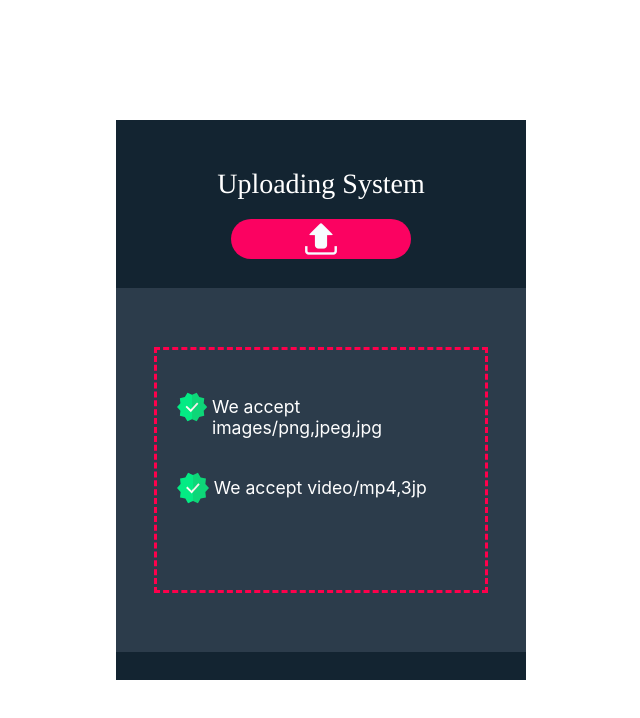
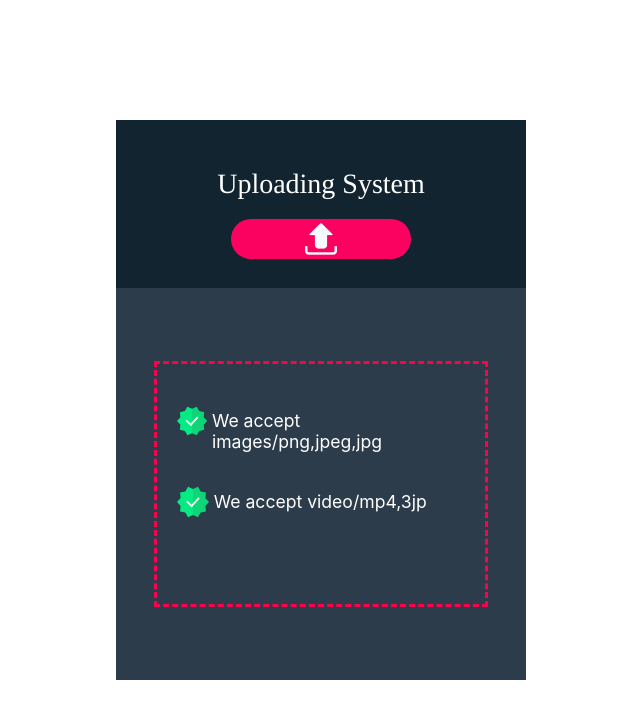
Before and after one commit to yacine-yac/upload, a React (Create React App) app: page / in a window 1280 px wide. Shown: the top 718 px of the page, without its empty margins (319-959 px from the left). Built offline with nearby package versions, Linux system fonts and the light colour scheme.

Commit message:
style changes on area2 class

```diff
--- a/src/App.css
+++ b/src/App.css
@@ -38,11 +38,12 @@ form{width: 100%;height:100%;}
       overflow-y: scroll;
       position: relative;
       /* z-index: 0; */
-    width: 100%;height: 65%;
+    width: 100%;height: 70%;
     background-color: var(--backgroundArea2);
     /* margin: 0px;  */
 }
 .area2:has(.peace){
+    height: 55%;
     flex-direction: column;
 }
 .area2 .area21{border:1px solid red;margin: auto;
--- a/src/App.tsx
+++ b/src/App.tsx
@@ -34,7 +34,7 @@ function App() {
                     <label><input disabled={inputState} value={filesCollection.value}   onChange={handleInput} type="file" name="uploading[]" id="upload" multiple /></label>
                 </div>
                 {/* <Progress /> */}
-                <div  className="area2 center-h">
+                <div  className="area2">
                       {/* <div className="area21" id="area_release"> */}
                       {   filesCollection.files.length>0   && filesCollection.files.map((x:Reader,y:number)=>{
                               return   x.flag ? <context.Provider key={y} value={{deletePeace:()=>x.destroy()}}><Peace  key={y} img={x.result} name={x.name} size={x.size} state={false} /></context.Provider>
```
